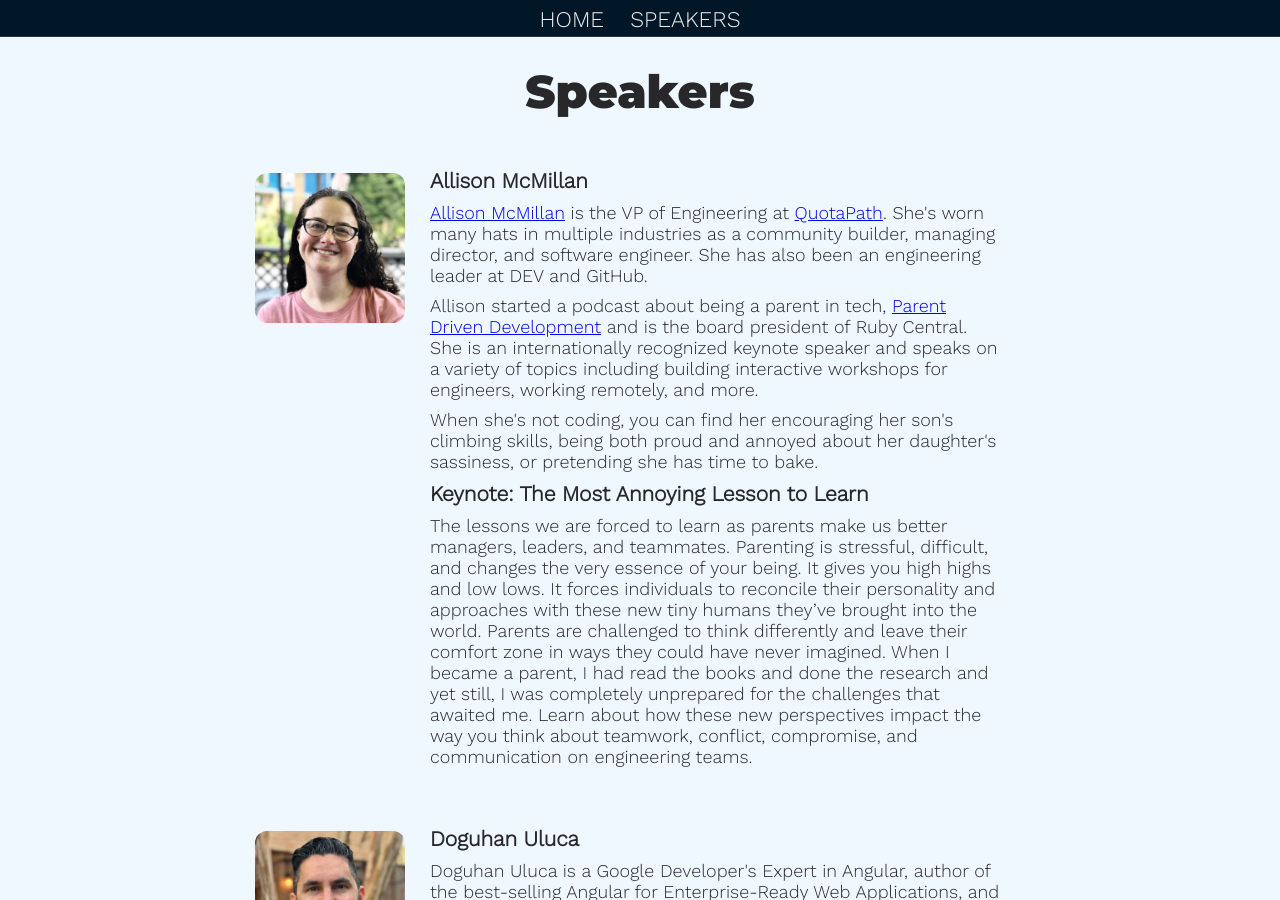
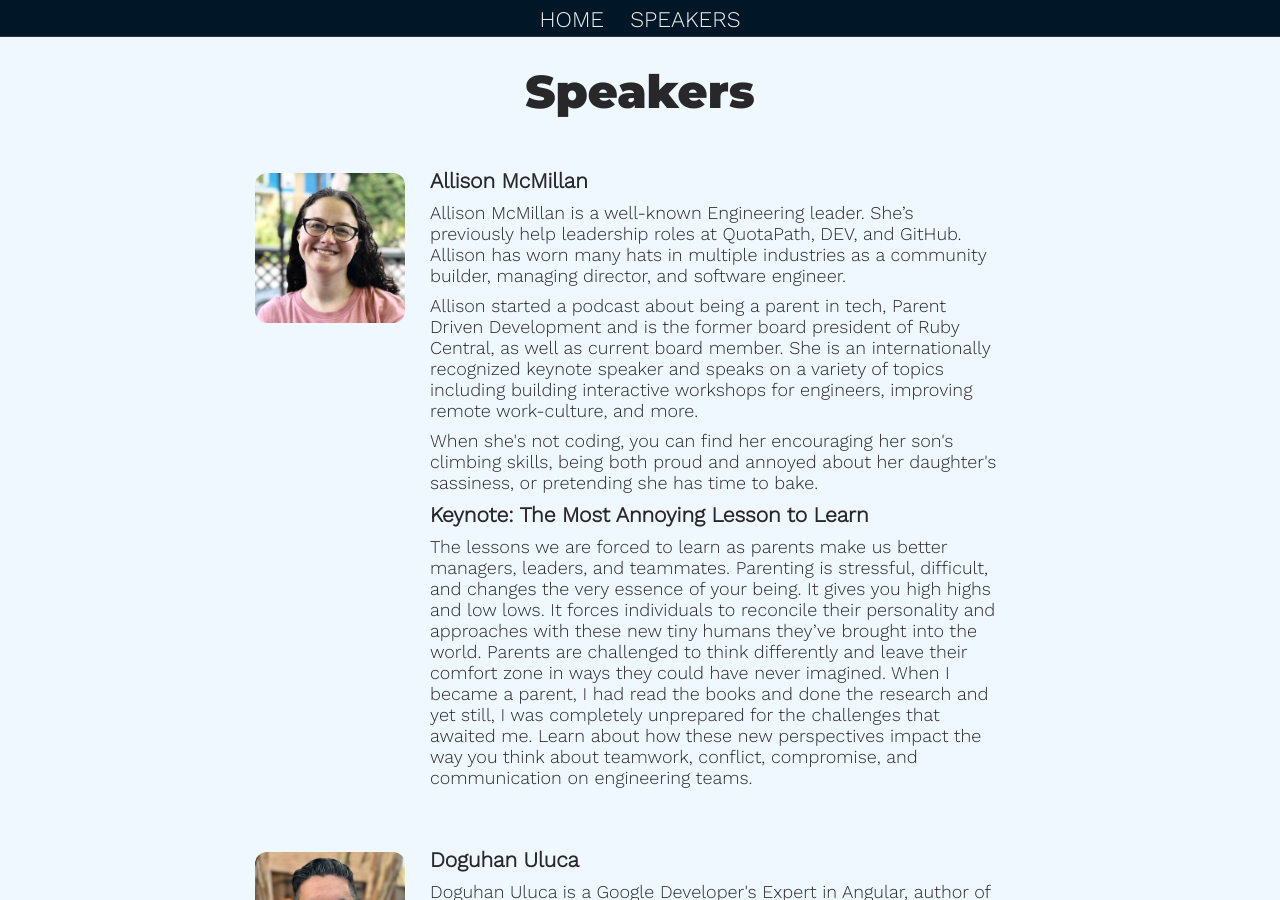
Before and after one commit to gothamgo/frontrunnersconf.github.io, a Jekyll site: the page built from speakers.html, in a window 1280 px wide and 900 px high. Built offline with Jekyll 4.4.1, drawn with Linux system fonts in a browser that asks for light colours.

Commit message:
Update allison_mcmillan.html

```diff
--- a/_includes/allison_mcmillan.html
+++ b/_includes/allison_mcmillan.html
@@ -7,6 +7,25 @@
   <div class="speaker-details">
     <h3 class="speaker-name">Allison McMillan</span></h3>
 
+    <p class="speaker-bio">
+      Allison McMillan is a well-known Engineering leader.
+      She’s previously help leadership roles at QuotaPath, DEV, and GitHub.
+      Allison has worn many hats in multiple industries as a community builder, managing director, and software engineer.
+    </p>
+
+    <p class="speaker-bio">
+      Allison started a podcast about being a parent in tech, Parent Driven Development
+      and is the former board president of Ruby Central, as well as current board member.
+      She is an internationally recognized keynote speaker and speaks on a variety of topics including
+      building interactive workshops for engineers, improving remote work-culture, and more.
+    </p>
+
+    <p class="speaker-bio">
+      When she's not coding, you can find her encouraging her son's climbing skills,
+      being both proud and annoyed about her daughter's sassiness, or pretending she has time to bake.
+    </p>
+
+	<!--
     <p class="speaker-bio">
       <a href="https://daydreamsinruby.com" target="_blank">Allison McMillan</a>
       is the VP of Engineering at
@@ -22,6 +41,7 @@
     <p class="speaker-bio">
       When she's not coding, you can find her encouraging her son's climbing skills, being both proud and annoyed about her daughter's sassiness, or pretending she has time to bake.
 	  </p>
+-->
 
     <h3 class="talk-title">Keynote: The Most Annoying Lesson to Learn</h3>
 
```
